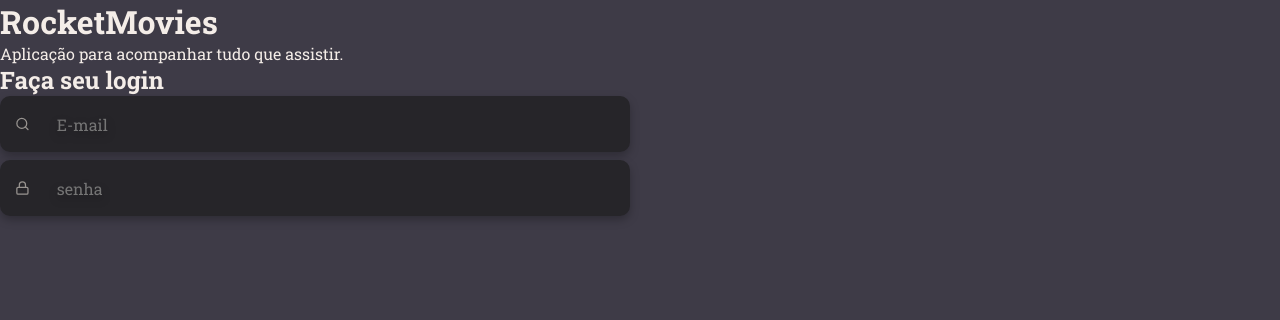
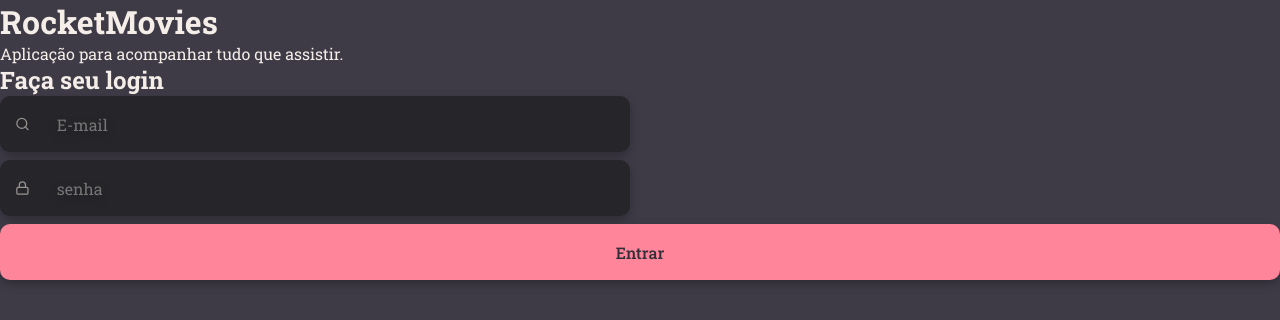
Before and after one commit to lucasdonay/explorer-rocketseat, a React (Vite) app in the folder stage-08-react/reactmovies/: page /logar in a window 1280 px wide. Shown: the top 320 px of the page. Built offline with nearby package versions, Linux system fonts and the light colour scheme.

Commit message:
continuacao day 03

```diff
--- a/stage-08-react/reactmovies/src/components/Button/index.jsx
+++ b/stage-08-react/reactmovies/src/components/Button/index.jsx
@@ -1,10 +1,10 @@
 import { Container } from './styles';
 
 
-export function Button() {
+export function Button({title, ...rest}) {
   return (
-    <Container type="button">
-
+    <Container type="button" {...rest}>
+      {title}
     </Container>
   );
 }
--- a/stage-08-react/reactmovies/src/components/Header/index.jsx
+++ b/stage-08-react/reactmovies/src/components/Header/index.jsx
@@ -8,7 +8,7 @@
         <h1>RocketMovies</h1>
       </Link>
 
-      <Input style="width:500px" placeholder="Pesquisar pelo título" />
+      <Input placeholder="Pesquisar pelo título" />
       <Profile>
         <div>
           <Link to="/profile">
--- a/stage-08-react/reactmovies/src/main.jsx
+++ b/stage-08-react/reactmovies/src/main.jsx
@@ -10,7 +10,7 @@
   <React.StrictMode>
     <ThemeProvider theme={theme}>
     <GlobalStyles/>
-    <Routes/>
+      <Routes/>
     </ThemeProvider>
   </React.StrictMode>,
 )
--- a/stage-08-react/reactmovies/src/pages/Home/index.jsx
+++ b/stage-08-react/reactmovies/src/pages/Home/index.jsx
@@ -1,20 +1,20 @@
 
 import { Header } from '../../components/Header';
-import { Container,NewMovie } from './styles';
+import { Container, NewMovie } from './styles';
 import { FiPlus } from "react-icons/fi";
 
 
 export function Home() {
   return (
     <Container>
-      <Header>
-      </Header>
+      <Header/>
 
         <main>
+
           <header>
               <h1>Meus filmes</h1>
 
-              <NewMovie to='/new'>
+              <NewMovie to="/new">
                   <FiPlus />
                       Adicionar filme
               </NewMovie>
--- a/stage-08-react/reactmovies/src/pages/SignIn/index.jsx
+++ b/stage-08-react/reactmovies/src/pages/SignIn/index.jsx
@@ -1,6 +1,7 @@
 import { Container, Form } from './styles';
 import { Input } from '../../components/Input';
 import { FiSearch, FiLock } from 'react-icons/fi';
+import {Button} from '../../components/Button'
 
 export function SignIn() {
   return (
@@ -13,6 +14,9 @@
 
         <Input icon={FiSearch} placeholder="E-mail" type="text" />
         <Input icon={FiLock} placeholder="senha" type="password" />
+
+
+        <Button title="Entrar"/>
       </Form>
     </Container>
   );
```
